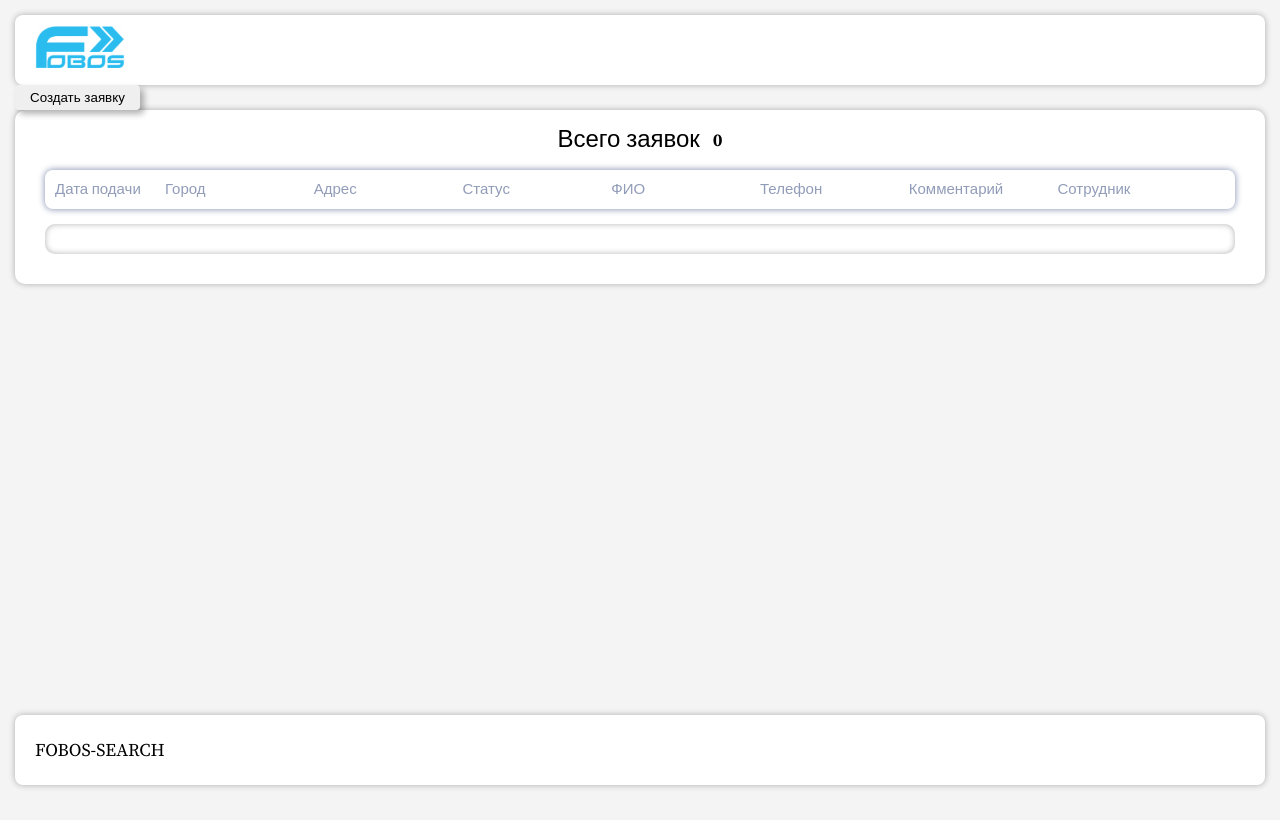
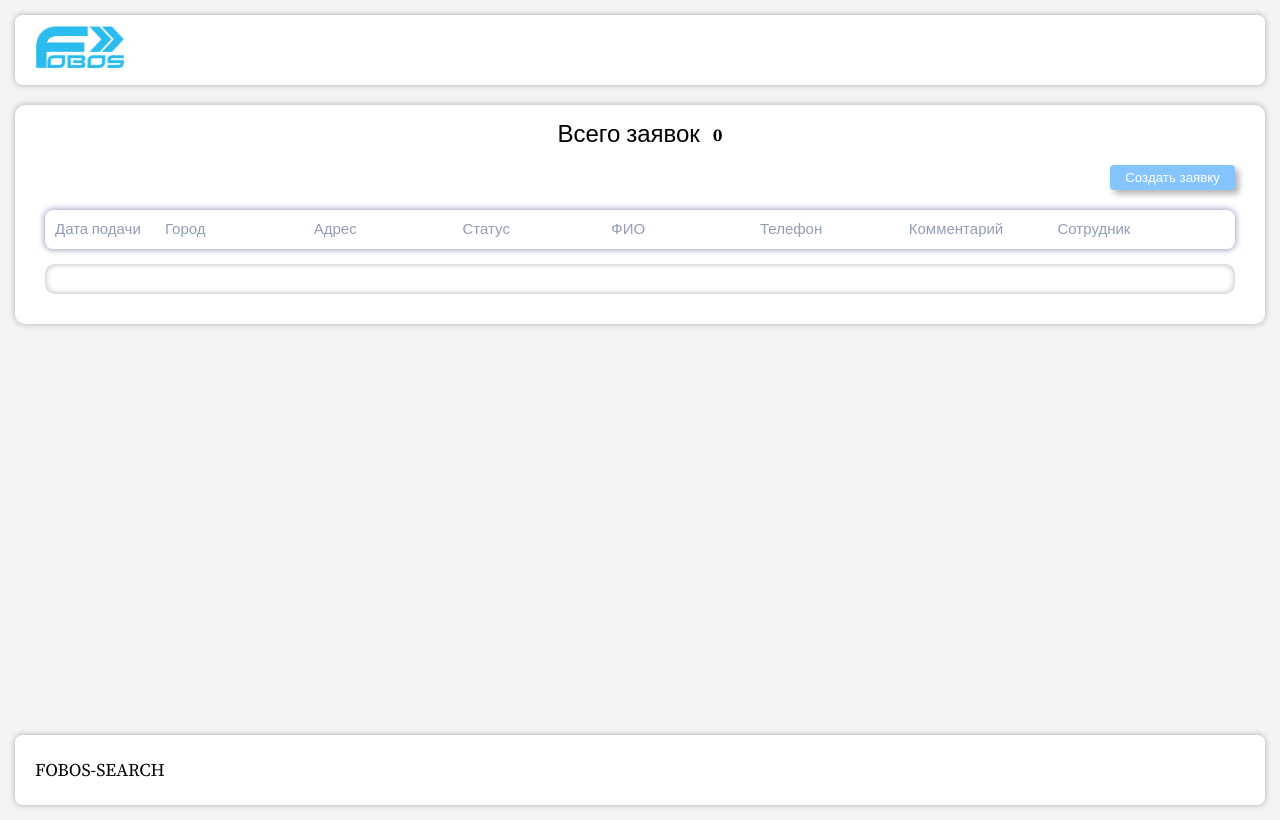
Before and after one commit to iceblackhot/fobos-search, a React (Create React App) app: page / in a window 1280 px wide. Built offline with nearby package versions, Linux system fonts and the light colour scheme.

Commit message:
task-list_edit-add

```diff
--- a/src/components/addTask/addTask.jsx
+++ b/src/components/addTask/addTask.jsx
@@ -1,22 +1,40 @@
-import React, {useState} from 'react';
+import React from 'react';
 import Modal from '../modal/modal';
 import './addTask.scss';
 
-export const AddTask = ({task, setTask}) => {
-  const [modalActive, setModalActive] = useState(false);
-  const [fio, setFio] = useState('');
-  const [mobileNum, setMobileNum] = useState('');
-  const [sity, setSity] = useState('');
-  const [street, setStreet] = useState('');
-  const [house, setHouse] = useState('');
-  const [section, setSection] = useState('');
-  const [flat, setFlat] = useState('');
-  const [entrance, setEntrance] = useState('');
-  const [floor, setFloor] = useState('');
-  const [optionStatus, setOptionStatus] = useState('');
-  const [date, setDate] = useState('');
-  const [note, setNote] = useState('');
-  const [optionWorker, setOptionWorker] = useState('');
+export const AddTask = ({
+  task,
+  setTask,
+  modalActive,
+  setModalActive,
+  fio,
+  setFio,
+  mobileNum,
+  setMobileNum,
+  sity,
+  setSity,
+  street,
+  setStreet,
+  house,
+  setHouse,
+  section,
+  setSection,
+  flat,
+  setFlat,
+  entrance,
+  setEntrance,
+  floor,
+  setFloor,
+  optionStatus,
+  setOptionStatus,
+  date,
+  setDate,
+  note,
+  setNote,
+  optionWorker,
+  setOptionWorker,
+}) => {
+  let dateNow = new Date().toLocaleString();
 
   function saveTask() {
     if (!fio) {
@@ -25,6 +43,7 @@ export const AddTask = ({task, setTask}) => {
       setTask([
         ...task,
         {
+          dateNow: dateNow,
           id: Math.random().toString(36).substring(2, 9),
           fio: fio,
           mobile: mobileNum,
@@ -64,10 +83,6 @@ export const AddTask = ({task, setTask}) => {
     saveTask();
   }
 
-  function handleClick() {
-    setModalActive(true);
-  }
-
   function handleCancel() {
     setModalActive(false);
   }
@@ -84,7 +99,6 @@ export const AddTask = ({task, setTask}) => {
 
   return (
     <div className="add-task">
-      <button onClick={handleClick}>Создать заявку</button>
       <Modal active={modalActive} setActive={setModalActive}>
         <div className="add-task__title">
           <h1>Новая запись</h1>
--- a/src/components/addTask/addTask.scss
+++ b/src/components/addTask/addTask.scss
@@ -34,7 +34,7 @@
     width: 40%;
 
     & button:first-child {
-      background: $fobos;
+      background: $lightFobos;
     }
   }
 
@@ -51,7 +51,7 @@
     }
 
     & button:last-child {
-      background: $fobos;
+      background: $lightFobos;
     }
   }
 
--- a/src/components/app/App.jsx
+++ b/src/components/app/App.jsx
@@ -7,6 +7,21 @@ import './App.scss';
 
 function App() {
   const [task, setTask] = useState([]);
+  const [modalActive, setModalActive] = useState(false);
+
+  const [fio, setFio] = useState('');
+  const [mobileNum, setMobileNum] = useState('');
+  const [sity, setSity] = useState('');
+  const [street, setStreet] = useState('');
+  const [house, setHouse] = useState('');
+  const [section, setSection] = useState('');
+  const [flat, setFlat] = useState('');
+  const [entrance, setEntrance] = useState('');
+  const [floor, setFloor] = useState('');
+  const [optionStatus, setOptionStatus] = useState('');
+  const [date, setDate] = useState('');
+  const [note, setNote] = useState('');
+  const [optionWorker, setOptionWorker] = useState('');
 
   // console.log(task);
 
@@ -14,8 +29,56 @@ function App() {
     <div className="wrapper">
       <Header />
       <main>
-        <AddTask task={task} setTask={setTask} />
-        <TaskList task={task} setTask={setTask} />
+        <AddTask
+          task={task}
+          setTask={setTask}
+          modalActive={modalActive}
+          setModalActive={setModalActive}
+          fio={fio}
+          setFio={setFio}
+          mobileNum={mobileNum}
+          setMobileNum={setMobileNum}
+          sity={sity}
+          setSity={setSity}
+          street={street}
+          setStreet={setStreet}
+          house={house}
+          setHouse={setHouse}
+          section={section}
+          setSection={setSection}
+          flat={flat}
+          setFlat={setFlat}
+          entrance={entrance}
+          setEntrance={setEntrance}
+          floor={floor}
+          setFloor={setFloor}
+          optionStatus={optionStatus}
+          setOptionStatus={setOptionStatus}
+          date={date}
+          setDate={setDate}
+          note={note}
+          setNote={setNote}
+          optionWorker={optionWorker}
+          setOptionWorker={setOptionWorker}
+        />
+        <TaskList
+          task={task}
+          setTask={setTask}
+          setModalActive={setModalActive}
+          setFio={setFio}
+          setMobileNum={setMobileNum}
+          setSity={setSity}
+          setStreet={setStreet}
+          setHouse={setHouse}
+          setSection={setSection}
+          setFlat={setFlat}
+          setEntrance={setEntrance}
+          setFloor={setFloor}
+          setOptionStatus={setOptionStatus}
+          setDate={setDate}
+          setNote={setNote}
+          setOptionWorker={setOptionWorker}
+        />
       </main>
       <Footer />
     </div>
--- a/src/components/header/header.scss
+++ b/src/components/header/header.scss
@@ -6,8 +6,8 @@
   width: 100%;
   height: 70px;
   padding: 0 20px;
+  margin-bottom: 20px;
   border-radius: $midRadius;
-  margin: 0 auto;
   background-color: $white;
   box-shadow: 0 0 6px rgba(0, 0, 0, 0.3);
 
--- a/src/components/scss/_vars.scss
+++ b/src/components/scss/_vars.scss
@@ -4,6 +4,7 @@ $grey: #919cb8;
 $lightGrey: #f4f4f4;
 $fobos: #0383fa;
 $fobosLight: #3b9efa;
+$lightFobos: #84c4ff;
 $blueBtn: #2b74b9;
 $green: #55dd6d;
 $orange: #f57c1f;
@@ -18,4 +19,4 @@ $minRadius: 4px;
 //Dark mode
 $darkBlack: #000;
 $lightBlack: #191c24;
-$darkText:#6c7293;
+$darkText: #6c7293;
--- a/src/components/taskList/TaskList.jsx
+++ b/src/components/taskList/TaskList.jsx
@@ -2,16 +2,32 @@ import React, {useState} from 'react';
 import DeleteForeverOutlinedIcon from '@mui/icons-material/DeleteForeverOutlined';
 import LockRoundedIcon from '@mui/icons-material/LockRounded';
 import LockOpenRoundedIcon from '@mui/icons-material/LockOpenRounded';
+import Modal from '../modal/modal';
+import './taskList.scss';
 
-import './taskList.scss';
-import Modal from '../modal/modal';
-
-export const TaskList = ({task, setTask}) => {
-  const [modalActive, setModalActive] = useState(false);
+export const TaskList = ({
+  task,
+  setTask,
+  setModalActive,
+  setFio,
+  setMobileNum,
+  setSity,
+  setStreet,
+  setHouse,
+  setSection,
+  setFlat,
+  setEntrance,
+  setFloor,
+  setOptionStatus,
+  setDate,
+  setNote,
+  setOptionWorker,
+}) => {
   const [edit, setEdit] = useState(null);
   const [value, setValue] = useState('');
 
-  function deleteTask(id) {
+  function deleteTask(e, id) {
+    e.stopPropagation();
     let newTask = [...task].filter((item) => item.id !== id);
     setTask(newTask);
   }
@@ -22,7 +38,7 @@ export const TaskList = ({task, setTask}) => {
     let newTask = [...task].map((item) => {
       if (item.id === id) {
         item.fio = value;
-        // console.log(value);
+        console.log(value);
       }
       return item;
     });
@@ -41,20 +57,53 @@ export const TaskList = ({task, setTask}) => {
     setTask(newTask);
   }
 
-  function editTask(id, fio) {
+  function editTask(
+    id,
+    fio,
+    mobile,
+    sity,
+    street,
+    house,
+    section,
+    flat,
+    entrance,
+    floor,
+    optionStatus,
+    date,
+    note,
+    optionWorker,
+  ) {
     setModalActive(true);
     setEdit(id);
-    setValue(fio);
+    setFio(fio);
+    setMobileNum(mobile);
+    setSity(sity);
+    setStreet(street);
+    setHouse(house);
+    setSection(section);
+    setFlat(flat);
+    setEntrance(entrance);
+    setFloor(floor);
+    setOptionStatus(optionStatus);
+    setDate(date);
+    setNote(note);
+    setOptionWorker(optionWorker);
+  }
+
+  function handleClick() {
+    setModalActive(true);
   }
 
   // console.log(task);
-  let dateNow = new Date();
 
   return (
     <div className="task-list">
       <div className="task-list__title">
         <h1>Всего заявок</h1>
         <span>{task.length}</span>
+      </div>
+      <div className="task-list__add-btn">
+        <button onClick={handleClick}>Создать заявку</button>
       </div>
       <ul className="task-list__table-head">
         <li className="task-list__table-title">Дата подачи</li>
@@ -71,19 +120,33 @@ export const TaskList = ({task, setTask}) => {
           <li
             key={item.id}
             className={!item.status ? 'task-list__item close' : 'task-list__item'}
-            onClick={(e) => editTask(item.id, item.fio)}>
+            onClick={() =>
+              editTask(
+                item.id,
+                item.fio,
+                item.mobile,
+                item.sity,
+                item.street,
+                item.house,
+                item.section,
+                item.flat,
+                item.entrance,
+                item.floor,
+                item.optionStatus,
+                item.date,
+                item.note,
+                item.optionWorker,
+              )
+            }>
             {edit === item.id ? (
-              <Modal active={modalActive} setActive={setModalActive}>
-                <div>
-                  <input type="text" onChange={(e) => setValue(e.target.value)} value={value} />
-                </div>
+              <Modal>
                 <div>
                   <button onClick={(e) => saveTask(e, item.id)}>Сохранить</button>
                 </div>
               </Modal>
             ) : (
               <>
-                <div className="task-list__item-cell">{dateNow.toLocaleString()}</div>
+                <div className="task-list__item-cell">{item.dateNow}</div>
                 <div className="task-list__item-cell">{item.sity}</div>
                 <div className="task-list__item-cell">
                   {item.street}
@@ -102,12 +165,12 @@ export const TaskList = ({task, setTask}) => {
                 <div className="task-list__item-cell">{item.worker}</div>
               </>
             )}
-            {console.log(edit === item.id)}
+
             {edit === item.id ? (
               ''
             ) : (
               <div style={{display: 'flex'}}>
-                <DeleteForeverOutlinedIcon onClick={(e) => deleteTask(item.id)}>
+                <DeleteForeverOutlinedIcon onClick={(e) => deleteTask(e, item.id)}>
                   Удалить
                 </DeleteForeverOutlinedIcon>
                 <div onClick={(e) => statusTask(e, item.id)}>
--- a/src/components/taskList/taskList.scss
+++ b/src/components/taskList/taskList.scss
@@ -25,6 +25,28 @@
     & span {
       font-size: 18px;
       font-weight: 700;
+    }
+  }
+
+  &__add-btn {
+    display: flex;
+    justify-content: flex-end;
+    margin-bottom: 20px;
+
+    & button {
+      border: none;
+      background: $lightFobos;
+      color: $white;
+      border-radius: $minRadius;
+      box-shadow: 4px 4px 6px 0px rgba(0, 0, 0, 0.3);
+      padding: 5px 15px;
+      cursor: pointer;
+      transition: all ease-in-out 0.3s;
+
+      &:hover {
+        opacity: 0.9;
+        box-shadow: 6px 6px 10px 0px rgba(0, 0, 0, 0.5);
+      }
     }
   }
 
```
